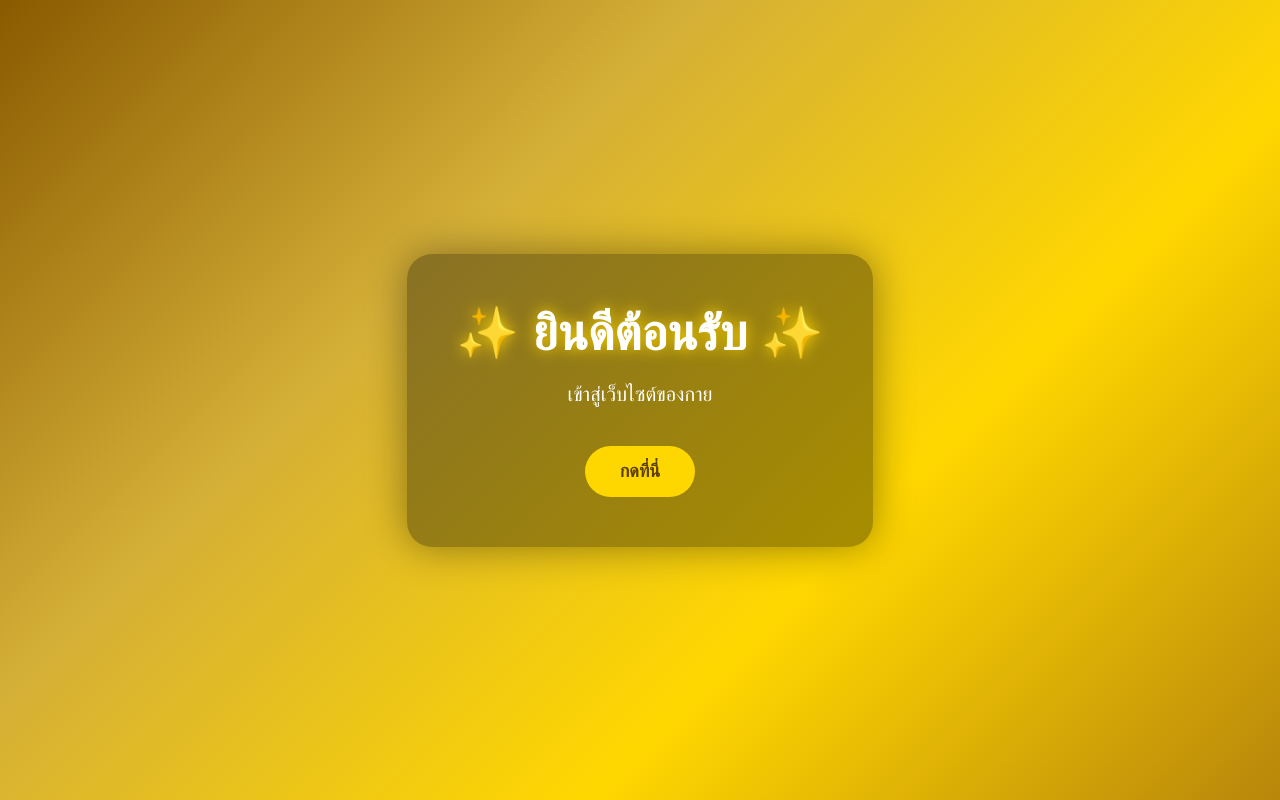
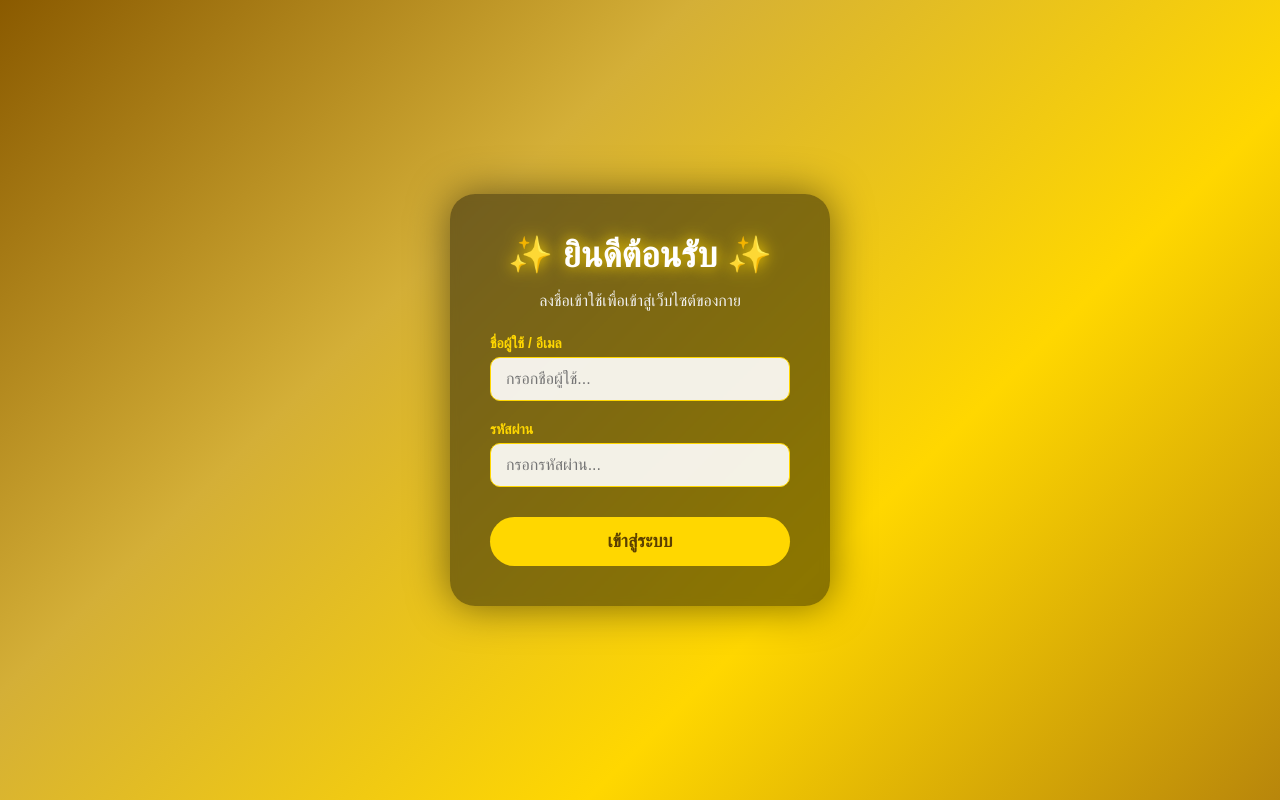
Before and after one commit to ReiRin999/test, a plain HTML site: page index.html in a window 1280 px wide. Drawn offline with Linux system fonts and the light colour scheme.

Commit message:
Update index.html

```diff
--- a/index.html
+++ b/index.html
@@ -1,10 +1,8 @@
 <!DOCTYPE html>
-
 <html lang="th">
 <head>
     <meta charset="UTF-8">
-    <title>เว็บไซต์ของกาย</title>
-
+    <title>เว็บไซต์ของกาย - ลงชื่อเข้าใช้</title>
 
     <style>
         * {
@@ -15,11 +13,9 @@
             margin: 0;
             width: 100%;
             height: 100vh;
-
             display: flex;
             justify-content: center;
             align-items: center;
-
             background: linear-gradient(
                 135deg,
                 #8a5a00,
@@ -27,78 +23,105 @@
                 #ffd700,
                 #b8860b
             );
-
             font-family: Arial, sans-serif;
         }
 
         .center {
             text-align: center;
-
-        padding: 50px;
+            padding: 40px;
+            width: 380px;
             border-radius: 25px;
-
-        background: rgba(0, 0, 0, 0.35);
-
-        box-shadow: 0 0 40px rgba(0, 0, 0, 0.4);
+            background: rgba(0, 0, 0, 0.45);
+            box-shadow: 0 0 40px rgba(0, 0, 0, 0.5);
+            backdrop-filter: blur(5px);
         }
 
         h1 {
-        margin: 0 0 15px;
-
-        font-size: 50px;
+            margin: 0 0 10px;
+            font-size: 36px;
             color: white;
-
             text-shadow: 0 0 15px #ffd700;
         }
 
         p {
-        font-size: 20px;
-        color: white;
+            font-size: 16px;
+            color: #f0f0f0;
+            margin-bottom: 25px;
+        }
+
+        .input-group {
+            margin-bottom: 20px;
+            text-align: left;
+        }
+
+        .input-group label {
+            display: block;
+            color: #ffd700;
+            font-size: 14px;
+            margin-bottom: 5px;
+            font-weight: bold;
+        }
+
+        .input-group input {
+            width: 100%;
+            padding: 12px 15px;
+            border-radius: 10px;
+            border: 1px solid #ffd700;
+            background: rgba(255, 255, 255, 0.9);
+            font-size: 16px;
+            outline: none;
+            transition: 0.3s;
+        }
+
+        .input-group input:focus {
+            background: #ffffff;
+            box-shadow: 0 0 10px #ffd700;
         }
 
         button {
-        margin-top: 20px;
-
-        padding: 15px 35px;
-
+            margin-top: 10px;
+            width: 100%;
+            padding: 14px;
             border: none;
-        border-radius: 30px;
-
+            border-radius: 25px;
             background: #ffd700;
             color: #5c4000;
-
             font-size: 18px;
             font-weight: bold;
-
             cursor: pointer;
-
             transition: 0.3s;
         }
 
         button:hover {
-        transform: scale(1.1);
+            transform: scale(1.03);
             box-shadow: 0 0 25px #ffd700;
+            background: #ffe44d;
         }
     </style>
-
-
 </head>
 
 <body>
 
+    <div class="center">
+        <h1>✨ ยินดีต้อนรับ ✨</h1>
+        <p>ลงชื่อเข้าใช้เพื่อเข้าสู่เว็บไซต์ของกาย</p>
 
-<div class="center">
-
-    <h1>✨ ยินดีต้อนรับ ✨</h1>
-
-    <p>เข้าสู่เว็บไซต์ของกาย</p>
-
-    <button onclick="alert('สวัสดีคับ! 👋')">
-        กดที่นี่
-    </button>
-
+        <form onsubmit="event.preventDefault(); alert('ลงชื่อเข้าใช้สำเร็จ!');">
+            <div class="input-group">
+                <label for="username">ชื่อผู้ใช้ / อีเมล</label>
+                <input type="text" id="username" placeholder="กรอกชื่อผู้ใช้..." required>
             </div>
 
+            <div class="input-group">
+                <label for="password">รหัสผ่าน</label>
+                <input type="password" id="password" placeholder="กรอกรหัสผ่าน..." required>
+            </div>
+
+            <button type="submit">
+                เข้าสู่ระบบ
+            </button>
+        </form>
+    </div>
 
 </body>
 </html>
```
Lines whose indentation alone changed are shown as unchanged.
